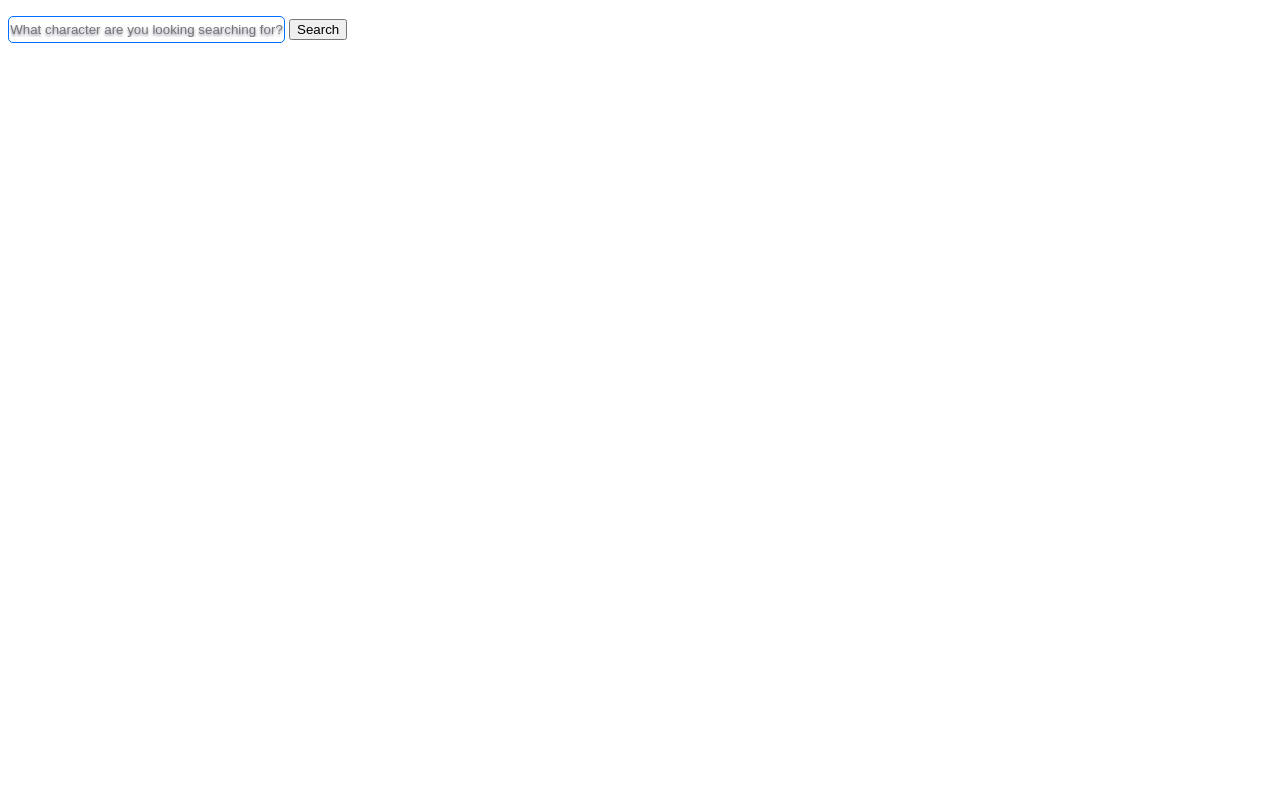
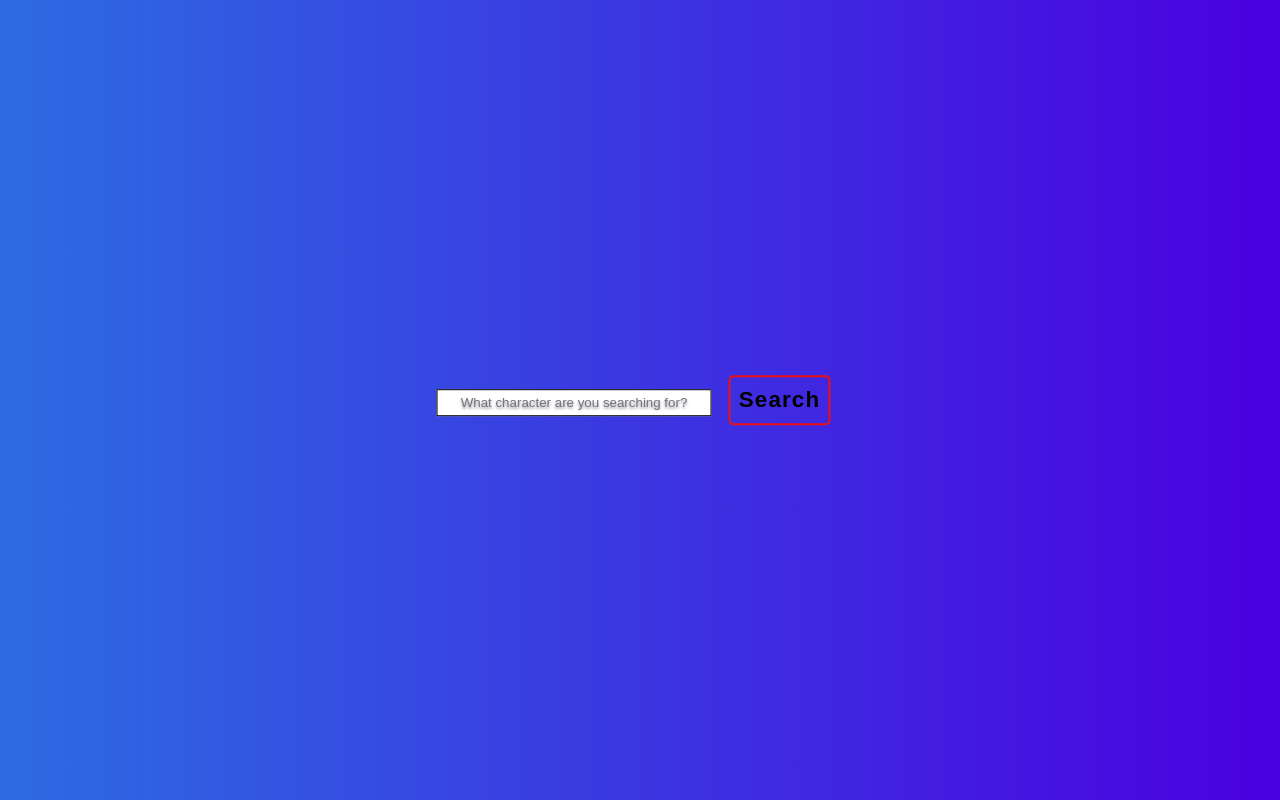
Before and after one commit to JMDelisle/Exsm3936, a website: page src/index.html in a window 1280 px wide. Drawn offline with Linux system fonts and the light colour scheme.

Commit message:
Validate both html and css, doubled checked the input for the errors;

```diff
--- a/src/css/styles.css
+++ b/src/css/styles.css
@@ -1,12 +1,107 @@
+*
+{
+  margin:0;
+  padding:0;
+  box-sizing:border-box;
+  border:none;
+}
+
+.center {
+    position: absolute;
+    top: 50%;
+    left: 50%;
+    transform: translate(-50%, -50%);
+}
 
 input {
     text-align: center;
     padding: 5px 0;
     width: 275px;
-    border: 1px solid rgb(0, 110, 255);
+    border: 1px solid rgb(0, 0, 0);
     text-shadow: 0 2px 3px rgb(142, 138, 158);
 }
 
-#search {
-    border-radius: 5px;
+body
+{
+  height:100vh;
+  background: linear-gradient(to right, #2d6ce2, #4a00e0);
+
+  display:flex;
+  align-items:center;
+  justify-content:center;
+
+  flex-wrap:wrap;
+
 }
+
+button
+{
+  height:6vh;
+  width:8vw;
+
+  min-width:100px;
+  min-height:50px;
+  margin:1vw;
+  cursor:pointer;
+  font-size:1.4rem;
+  font-weight:700;
+  letter-spacing:0.07rem;
+  border-radius: 5px;
+
+  position:relative;
+  overflow:hidden;
+}
+
+button:nth-of-type(1)
+{
+ background-color:transparent;
+ border: 2px solid #ec1111;
+ z-index:1;
+
+ transition:color .4s ease-in-out , border .4s ease-in-out .6s;
+}
+
+
+button:nth-of-type(1):hover
+{
+  color:white;
+  border:2px solid white;
+}
+
+button:nth-of-type(1)::before
+{
+  content:'';
+  position:absolute;
+  width:100%;
+  height:50%;
+  background-color:red;
+  top:-100%;
+  left:0;
+
+  transition:all .6s ease-in-out;
+  z-index:-1;
+}
+
+button:nth-of-type(1):hover::before
+{
+  top:0;
+}
+
+button:nth-of-type(1)::after
+{
+  content:'';
+  position:absolute;
+  width:100%;
+  height:50%;
+  background-color:red;
+  bottom:-100%;
+  left:0;
+
+  transition:all .6s ease-in-out;
+  z-index:-1;
+}
+
+button:nth-of-type(1):hover::after
+{
+  bottom:0;
+}
--- a/src/index.html
+++ b/src/index.html
@@ -9,10 +9,14 @@
 </head>
 
 <body>
+  <div class="center">
   <p id="characterInfo"></p>
-  <input id="search" placeholder="What character are you looking searching for?" type="text">
+
+  <input id="search" placeholder="What character are you searching for?" type="text">
   <button id="fetch">Search</button>
+
   <script src="js/scripts.js" defer></script>
+  </div>
 
 </body>
 
--- a/src/js/scripts.js
+++ b/src/js/scripts.js
@@ -15,19 +15,18 @@ button.addEventListener("click", e => {
             if (response.ok) {
                 return response.json();
             }
-            else if  ((pokemonSearch.length) > 11) {
+            else if  ((pokemonSearch.length) > 10) {
                 paragraph.innerText = "Pokemon name is too long, choose a maxium of 11 character!";
             }
             else if ((pokemonSearch.length) < 1) {
                 paragraph.innerText = "You must enter a name!";
+                paragraph.style.color = "white";
             }
-            else if (pokemonSearch.match("^[a-zA-Z-]$"))
+            else if (pokemonSearch.match("^[a-zA-Z-]*$"))
+            paragraph.style.color = "white";
             {
-                paragraph.innerText = "Pokemon must contain only 10 characters";
-            }
-            else
-            {
-                paragraph.innerText = "Input error, make sure you spelled pokemon character name properly.";
+                paragraph.innerText = "Input error, make sure you spell pokemon character name properly.";
+                paragraph.style.color = "white";
             }
 
         })
@@ -43,7 +42,8 @@ button.addEventListener("click", e => {
                     base_experience: apiPokemon.base_experience
                 };
                 console.log(apiPokemon)
-                paragraph.innerText = `Chosen species is ${myOutPut.name} and it abilities is ${myOutPut.typeName}. ${myOutPut.name} weighed at ${myOutPut.weight}, height at ${myOutPut.height} and it base experince is ${myOutPut.base_experience}. `
+                paragraph.innerText = `Chosen species is ${myOutPut.name} and it abilities is ${myOutPut.typeName}. ${myOutPut.name} weighed at ${myOutPut.weight}, height at ${myOutPut.height} and it base experince is ${myOutPut.base_experience}.`
+                paragraph.style.color = "white";
             }
 
         }).finally(() => {
```
